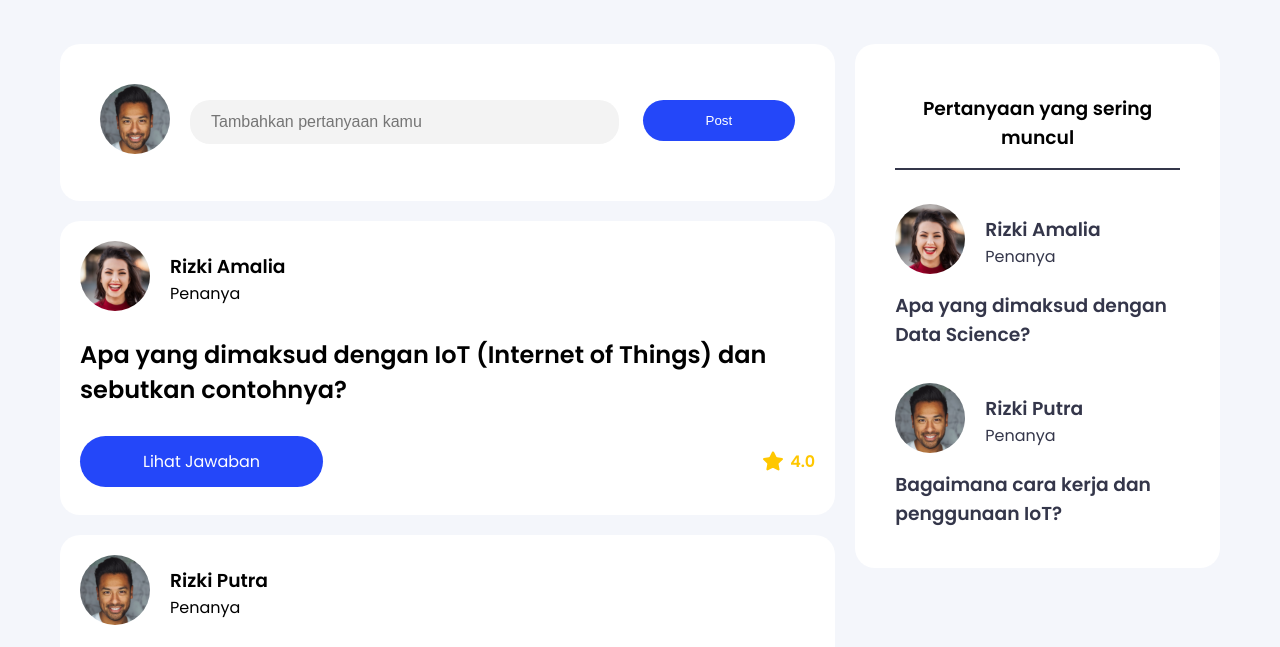
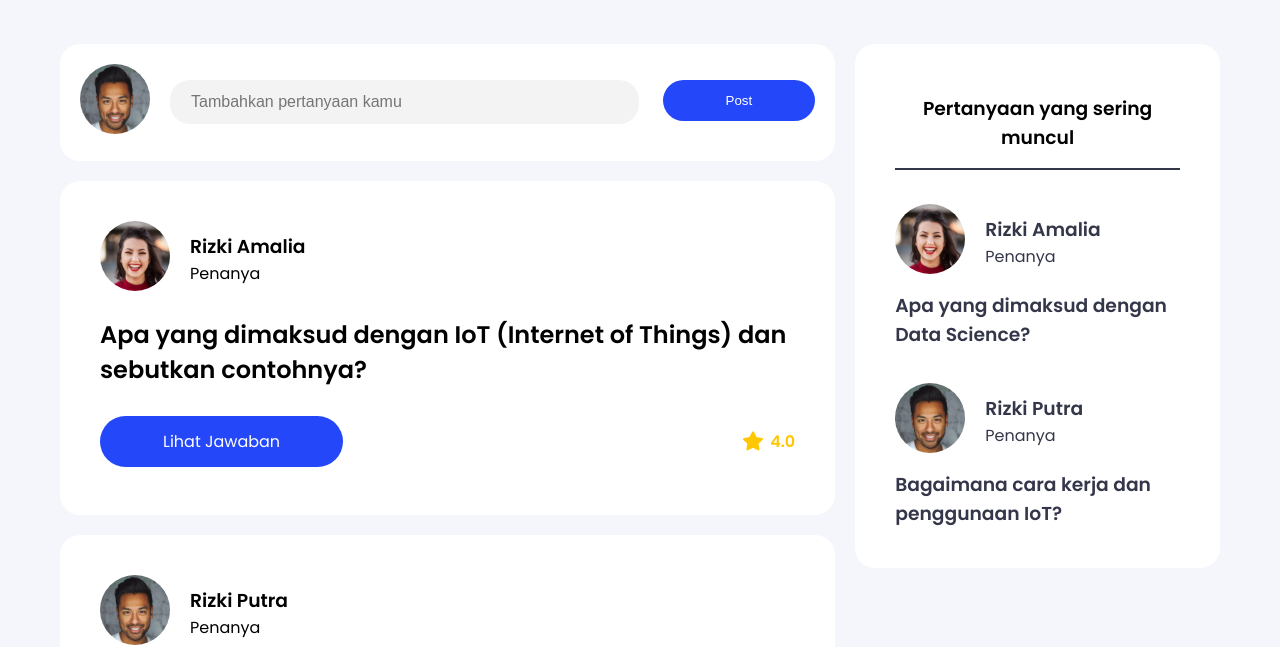
Before and after one commit to alfigufron/qa-space, a plain HTML site: page question.html in a window 1280 px wide. Shown: the part 342-989 px from the top of the page. Drawn offline with Linux system fonts and the light colour scheme.

Commit message:
[UPDATE] Fixing minor issue

```diff
--- a/assets/scss/pages/_question_page.scss
+++ b/assets/scss/pages/_question_page.scss
@@ -398,9 +398,12 @@
 			@media #{$breakpoint-xs} {
 				.content {
 					padding: 20px 60px 60px 60px;
-
-					.card {
-						padding: 40px;
+					.post {
+						.question-post {
+							.card {
+								padding: 40px;
+							}
+						}
 					}
 				}
 			}
```
Also changed, not shown: assets/css/main.css, 1 other file.
